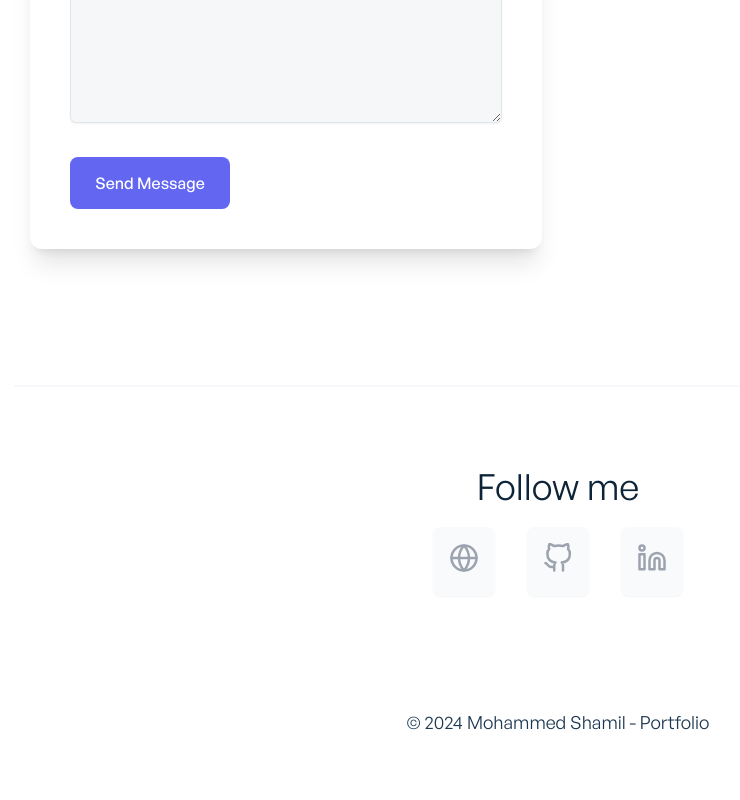
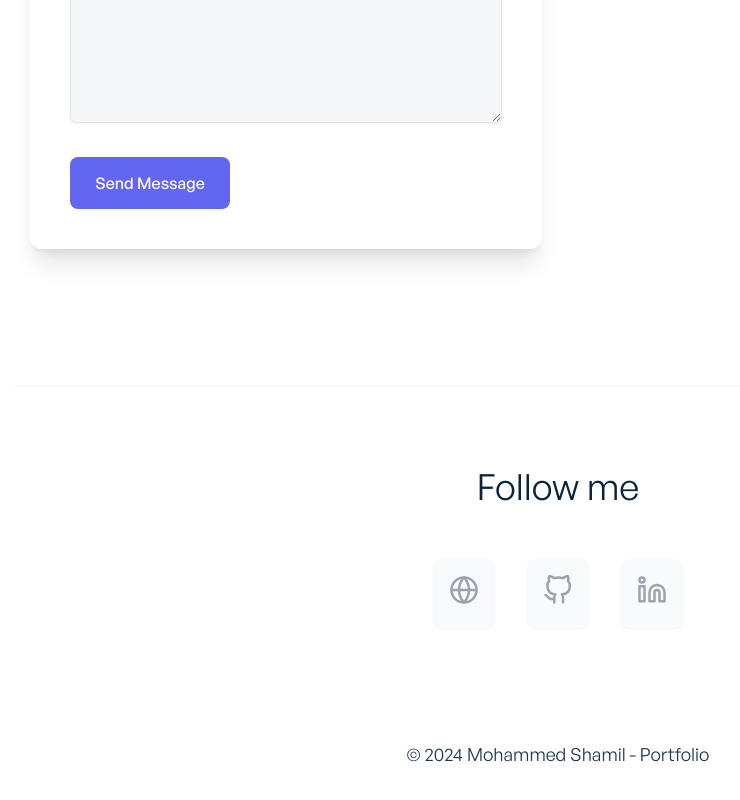
Before and after one commit to s7xdd/portfolio_v2, a React (Create React App) app: page /contact in a window 1280 px wide. Shown: the part 737-1537 px from the top of the page, without its empty margins (82-822 px from the left). Before the commit the page ends 1505 px from the top, so only its background shows below. Built offline with nearby package versions, Linux system fonts and the light colour scheme.

Commit message:
Fixed gap near Social

```diff
--- a/src/components/shared/AppFooter.jsx
+++ b/src/components/shared/AppFooter.jsx
@@ -33,7 +33,7 @@ const AppFooter = () => {
 					<p className="text-3xl sm:text-4xl text-primary-dark dark:text-primary-light mb-5">
 						Follow me
 					</p>
-					<ul className="flex gap-4 sm:gap-8">
+					<ul className="flex gap-4 sm:gap-8 mt-8">
 						{socialLinks.map((link) => (
 							<a
 								href={link.url}
@@ -48,7 +48,6 @@ const AppFooter = () => {
 						))}
 					</ul>
 				</div>
-
 				<AppFooterCopyright />
 			</div>
 		</div>
```
